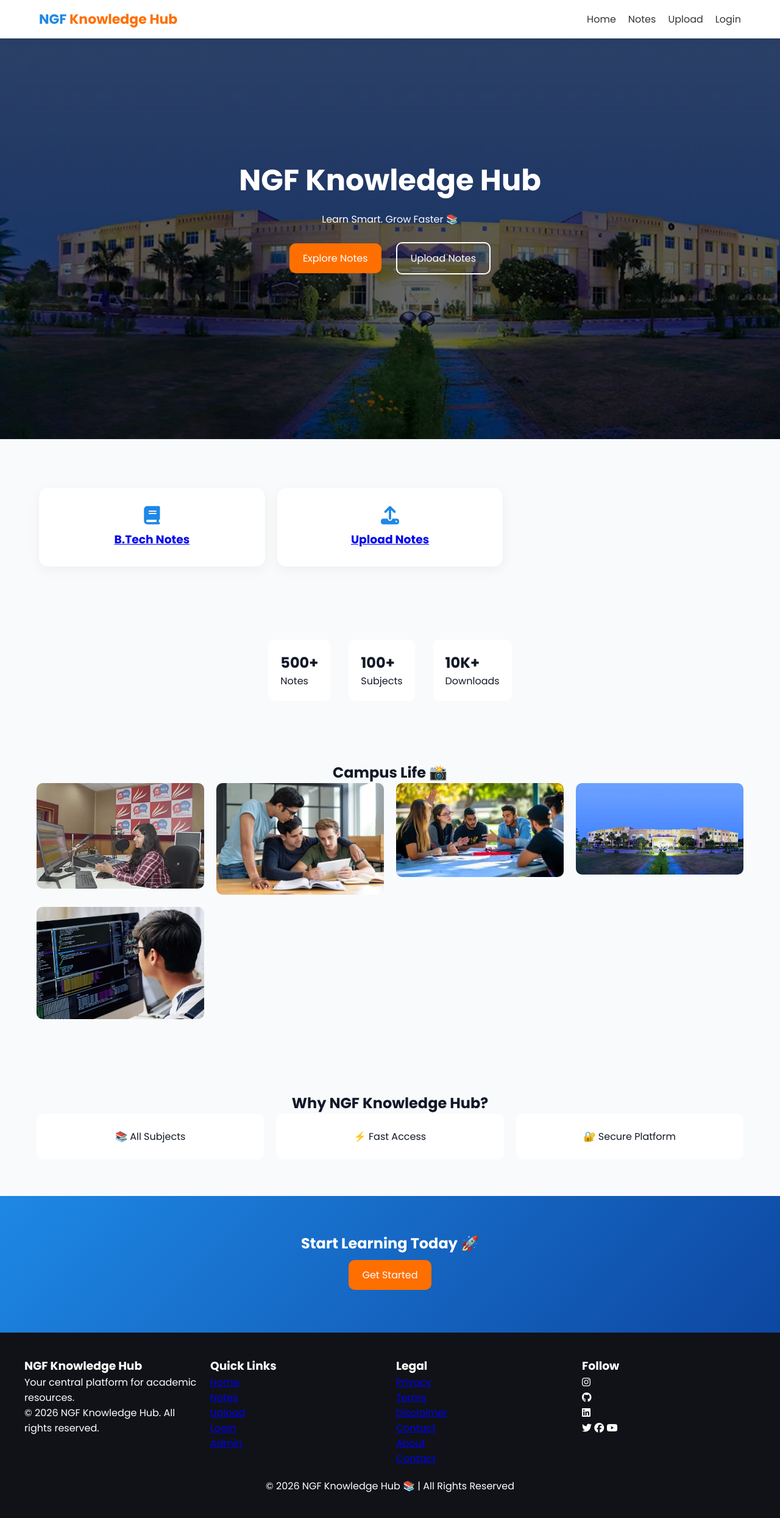
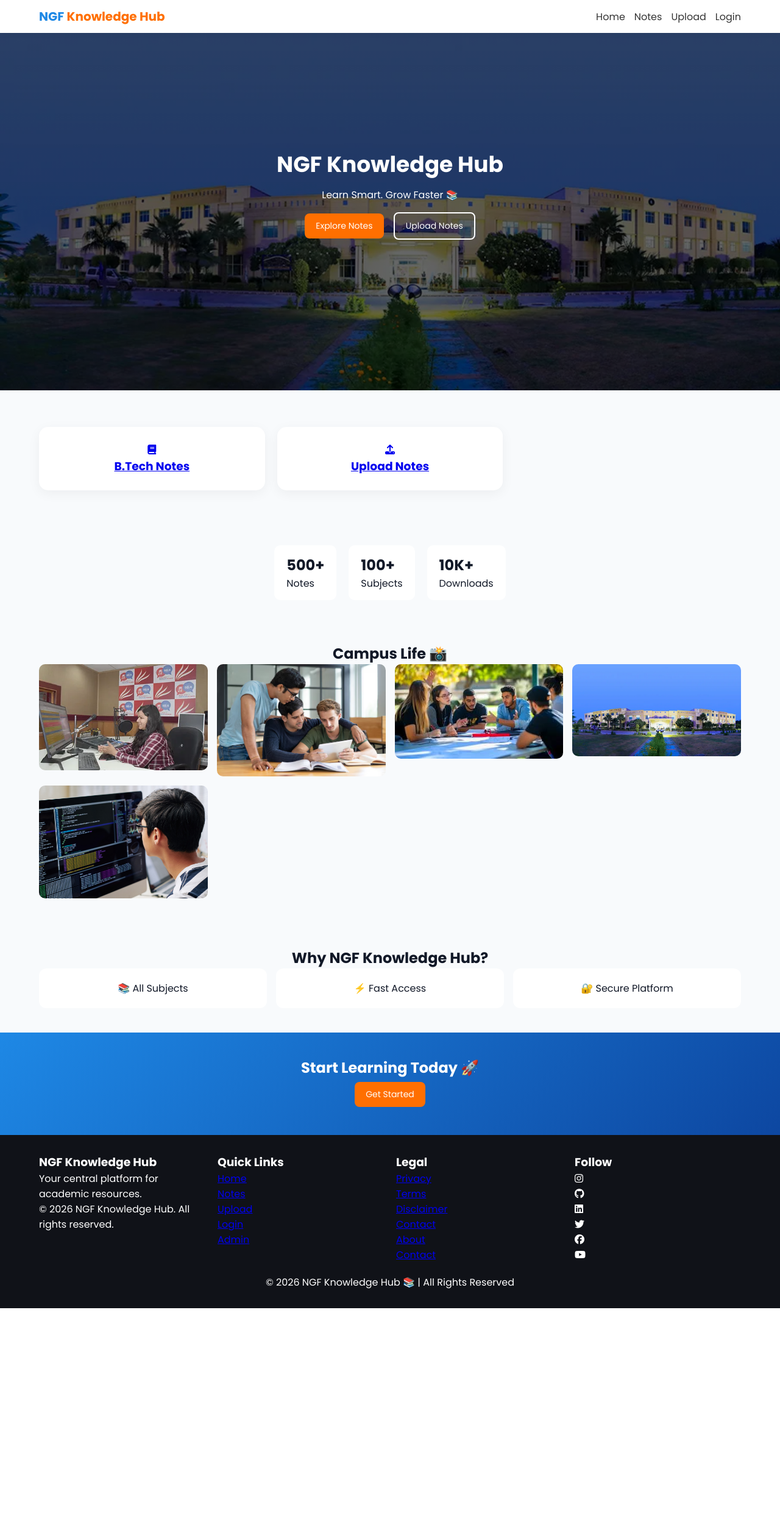
Before and after one commit to irahulvashisth01/ngf-knowledge-hub, a Flask app: page / in a window 1280 px wide. Shown: the whole page at 61% size. After the commit the page ends 2145 px from the top, so only its background shows below. Run offline with Flask 3, Linux system fonts and the light colour scheme.

Commit message:
Updated project name and fixes

```diff
--- a/templates/dashboard.html
+++ b/templates/dashboard.html
@@ -1,6 +1,9 @@
 <!DOCTYPE html>
 <html lang="en">
 <head>
+
+<script async src="https://pagead2.googlesyndication.com/pagead/js/adsbygoogle.js?client=ca-pub-8868062641125071"
+     crossorigin="anonymous"></script>
 
 <meta charset="UTF-8">
 <meta name="viewport" content="width=device-width, initial-scale=1">
--- a/templates/disclaimer.html
+++ b/templates/disclaimer.html
@@ -1,6 +1,9 @@
 <!DOCTYPE html>
 <html lang="en">
 <head>
+
+<script async src="https://pagead2.googlesyndication.com/pagead/js/adsbygoogle.js?client=ca-pub-8868062641125071"
+     crossorigin="anonymous"></script>
 
 <meta charset="UTF-8">
 <meta name="viewport" content="width=device-width, initial-scale=1">
--- a/templates/index.html
+++ b/templates/index.html
@@ -22,6 +23,10 @@
   font-family:'Poppins',sans-serif;
 }
 
+html, body{
+  overflow-x:hidden; /* 🔥 FIX SIDE SCROLL */
+}
+
 body{
   background:#F8FAFC;
   color:#111827;
@@ -34,7 +39,7 @@ body{
   width:100%;
   background:white;
   box-shadow:0 2px 10px rgba(0,0,0,0.05);
-  padding:15px 5%;
+  padding:12px 5%;
   z-index:1000;
 }
 
@@ -45,7 +50,7 @@ body{
 }
 
 .logo{
-  font-size:22px;
+  font-size:20px;
   font-weight:700;
   color:#1E88E5;
 }
@@ -56,7 +61,7 @@ body{
 
 .nav-links{
   display:flex;
-  gap:20px;
+  gap:15px;
   list-style:none;
 }
 
@@ -67,34 +72,37 @@ body{
 
 /* ===== HERO ===== */
 .hero{
-  height:90vh;
+  min-height:80vh; /* FIX HEIGHT */
   display:flex;
   align-items:center;
   justify-content:center;
   text-align:center;
   color:white;
+  padding:20px;
 
   background:
   linear-gradient(rgba(0,0,0,0.6),rgba(0,0,0,0.6)),
   url('{{ url_for("static", filename="images/library.jpg") }}');
   background-size:cover;
+  background-position:center;
 }
 
 .hero h1{
-  font-size:48px;
+  font-size:36px;
 }
 
 .hero p{
-  margin:15px 0;
+  margin:10px 0;
 }
 
 /* BUTTON */
 .btn{
-  padding:12px 22px;
-  border-radius:10px;
+  padding:10px 18px;
+  border-radius:8px;
   text-decoration:none;
-  margin:10px;
+  margin:6px;
   display:inline-block;
+  font-size:14px;
 }
 
 .primary{
@@ -109,7 +117,7 @@ body{
 
 /* ===== GRID ===== */
 .container{
-  padding:80px 5%;
+  padding:60px 5%;
 }
 
 .grid{
@@ -121,53 +129,42 @@ body{
 /* CARD */
 .card{
   background:white;
-  padding:30px;
+  padding:25px;
   text-align:center;
   border-radius:15px;
   transition:0.3s;
   box-shadow:0 5px 20px rgba(0,0,0,0.05);
 }
 
-.card i{
-  font-size:30px;
-  color:#1E88E5;
-  margin-bottom:10px;
-}
-
 .card:hover{
   transform:translateY(-5px);
-}
-
-/* ADMIN */
-.admin{
-  background:#111827;
-  color:white;
 }
 
 /* ===== STATS ===== */
 .stats{
   display:flex;
   justify-content:center;
-  gap:30px;
-  padding:40px;
+  gap:20px;
+  padding:30px;
+  flex-wrap:wrap;
 }
 
 .stat-box{
   background:white;
-  padding:20px;
+  padding:15px 20px;
   border-radius:10px;
 }
 
 /* ===== GALLERY ===== */
 .gallery{
-  padding:60px;
+  padding:40px 5%;
   text-align:center;
 }
 
 .gallery-grid{
   display:grid;
   grid-template-columns:repeat(4,1fr);
-  gap:20px;
+  gap:15px;
 }
 
 .gallery img{
@@ -177,19 +174,19 @@ body{
 
 /* ===== FEATURES ===== */
 .features{
-  padding:60px;
+  padding:40px 5%;
   text-align:center;
 }
 
 .feature-grid{
   display:grid;
   grid-template-columns:repeat(3,1fr);
-  gap:20px;
+  gap:15px;
 }
 
 .feature-card{
   background:white;
-  padding:25px;
+  padding:20px;
   border-radius:12px;
 }
 
@@ -197,7 +194,7 @@ body{
 .cta{
   background:linear-gradient(135deg,#1E88E5,#0D47A1);
   color:white;
-  padding:60px;
+  padding:40px 20px;
   text-align:center;
 }
 
@@ -205,7 +202,7 @@ body{
 .footer{
   background:#101218;
   color:white;
-  padding:40px;
+  padding:30px 5%;
 }
 
 .footer-container{
--- a/templates/login.html
+++ b/templates/login.html
@@ -1,7 +1,8 @@
 <!DOCTYPE html>
 <html lang="en">
 <head>
-
+<script async src="https://pagead2.googlesyndication.com/pagead/js/adsbygoogle.js?client=ca-pub-8868062641125071"
+     crossorigin="anonymous"></script>
 <meta charset="UTF-8">
 <meta name="viewport" content="width=device-width, initial-scale=1">
 
--- a/templates/notes.html
+++ b/templates/notes.html
@@ -1,7 +1,8 @@
 <!DOCTYPE html>
 <html lang="en">
 <head>
-
+<script async src="https://pagead2.googlesyndication.com/pagead/js/adsbygoogle.js?client=ca-pub-8868062641125071"
+     crossorigin="anonymous"></script>
 <meta charset="UTF-8">
 <meta name="viewport" content="width=device-width, initial-scale=1">
 
--- a/templates/privacy.html
+++ b/templates/privacy.html
@@ -1,7 +1,8 @@
 <!DOCTYPE html>
 <html lang="en">
 <head>
-
+<script async src="https://pagead2.googlesyndication.com/pagead/js/adsbygoogle.js?client=ca-pub-8868062641125071"
+     crossorigin="anonymous"></script>
 <meta charset="UTF-8">
 <meta name="viewport" content="width=device-width, initial-scale=1">
 
--- a/templates/profile.html
+++ b/templates/profile.html
@@ -1,7 +1,8 @@
 <!DOCTYPE html>
 <html lang="en">
 <head>
-
+<script async src="https://pagead2.googlesyndication.com/pagead/js/adsbygoogle.js?client=ca-pub-8868062641125071"
+     crossorigin="anonymous"></script>
 <meta charset="UTF-8">
 <meta name="viewport" content="width=device-width, initial-scale=1">
 
--- a/templates/register.html
+++ b/templates/register.html
@@ -1,7 +1,8 @@
 <!DOCTYPE html>
 <html lang="en">
 <head>
-
+<script async src="https://pagead2.googlesyndication.com/pagead/js/adsbygoogle.js?client=ca-pub-8868062641125071"
+     crossorigin="anonymous"></script>
 <meta charset="UTF-8">
 <meta name="viewport" content="width=device-width, initial-scale=1">
 
--- a/templates/semester.html
+++ b/templates/semester.html
@@ -1,7 +1,8 @@
 <!DOCTYPE html>
 <html lang="en">
 <head>
-
+<script async src="https://pagead2.googlesyndication.com/pagead/js/adsbygoogle.js?client=ca-pub-8868062641125071"
+     crossorigin="anonymous"></script>
 <meta charset="UTF-8">
 <meta name="viewport" content="width=device-width, initial-scale=1">
 
--- a/templates/subjects.html
+++ b/templates/subjects.html
@@ -1,7 +1,8 @@
 <!DOCTYPE html>
 <html lang="en">
 <head>
-
+<script async src="https://pagead2.googlesyndication.com/pagead/js/adsbygoogle.js?client=ca-pub-8868062641125071"
+     crossorigin="anonymous"></script>
 <meta charset="UTF-8">
 <meta name="viewport" content="width=device-width, initial-scale=1">
 
--- a/templates/terms.html
+++ b/templates/terms.html
@@ -1,7 +1,8 @@
 <!DOCTYPE html>
 <html lang="en">
 <head>
-
+<script async src="https://pagead2.googlesyndication.com/pagead/js/adsbygoogle.js?client=ca-pub-8868062641125071"
+     crossorigin="anonymous"></script>
 <meta charset="UTF-8">
 <meta name="viewport" content="width=device-width, initial-scale=1">
 
--- a/templates/upload.html
+++ b/templates/upload.html
@@ -1,7 +1,8 @@
 <!DOCTYPE html>
 <html lang="en">
 <head>
-
+<script async src="https://pagead2.googlesyndication.com/pagead/js/adsbygoogle.js?client=ca-pub-8868062641125071"
+     crossorigin="anonymous"></script>
 <meta charset="UTF-8">
 <meta name="viewport" content="width=device-width, initial-scale=1">
 
```
Also changed, not shown: other parts of templates/index.html (+16 -15 lines).
